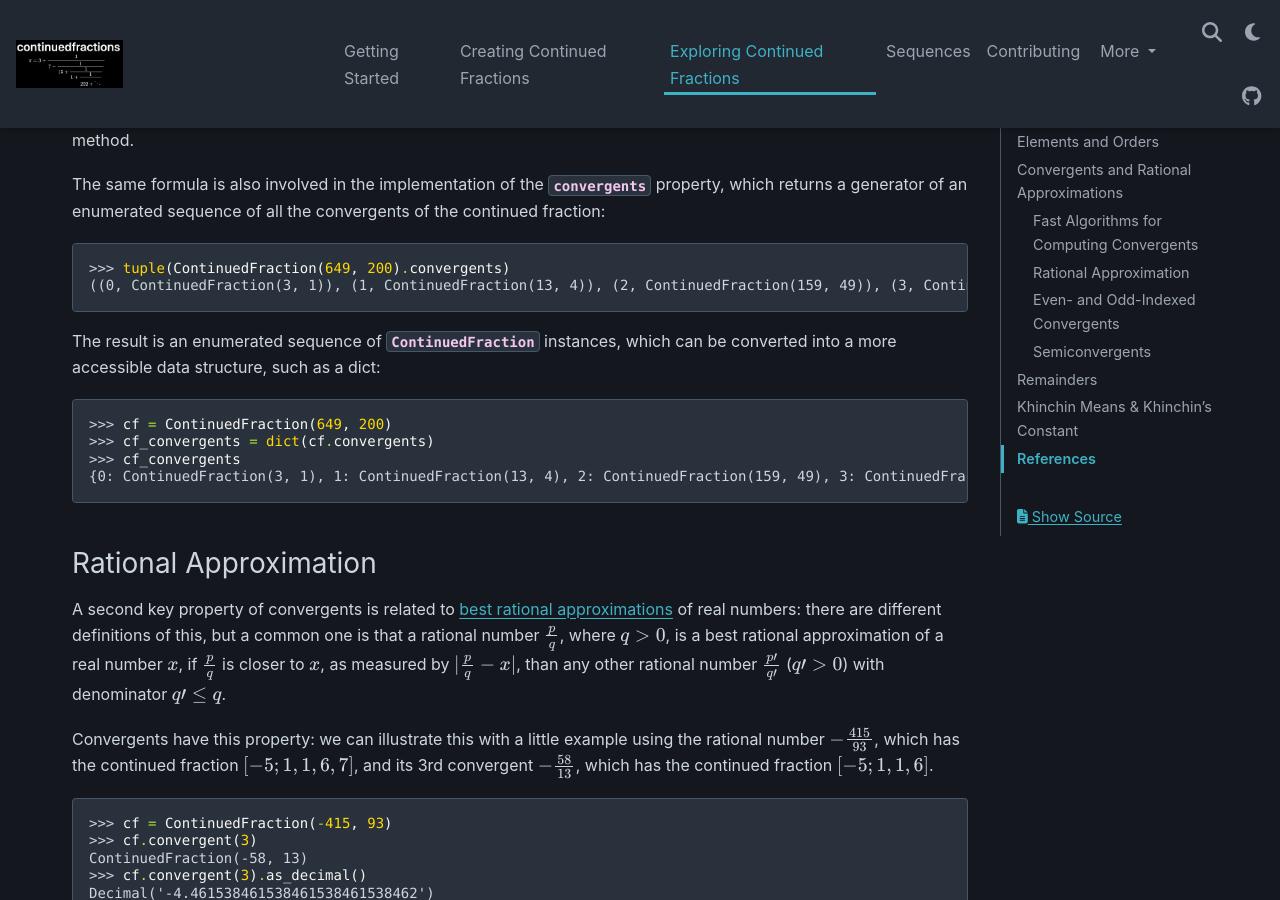
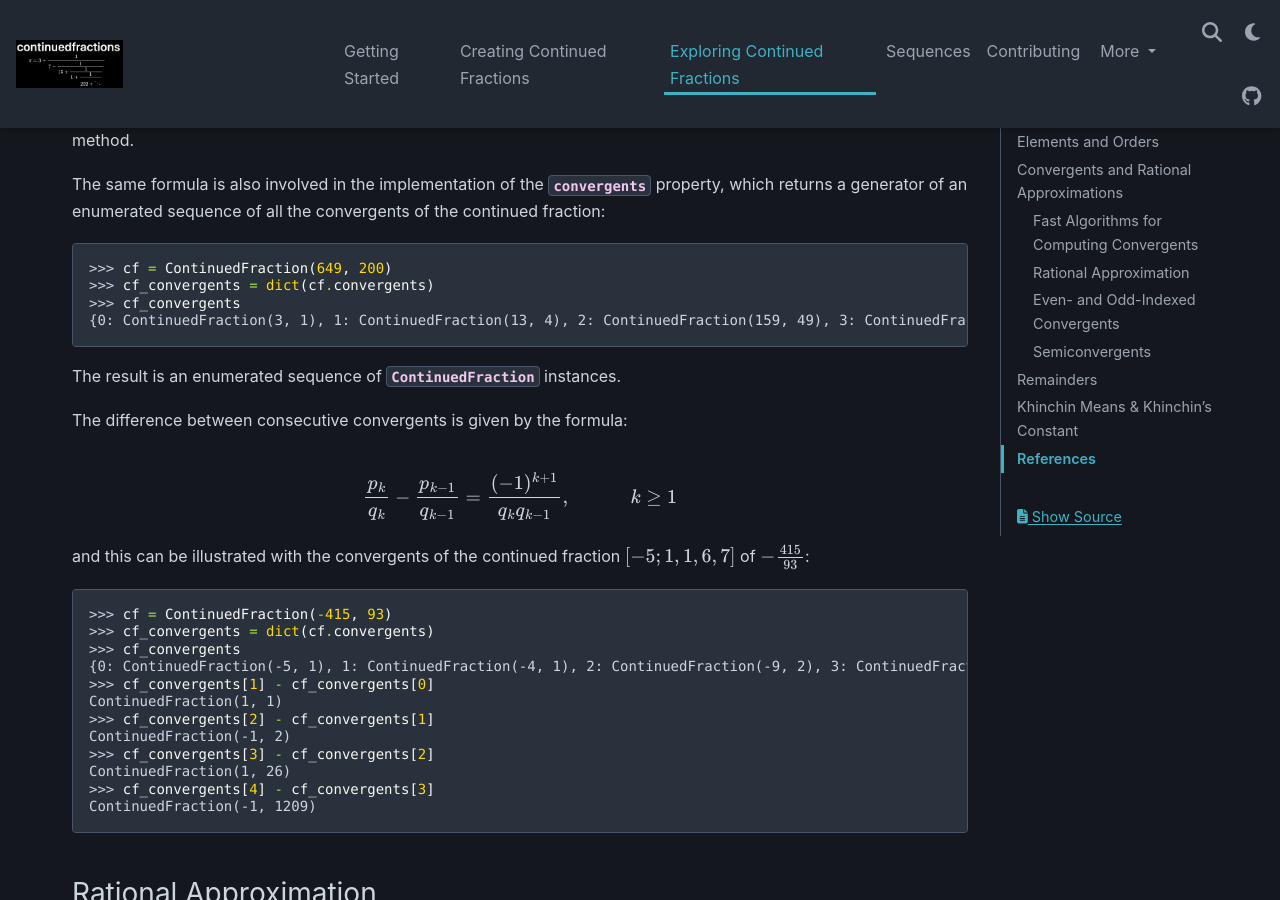
Before and after one commit to sr-murthy/continuedfractions, a Sphinx documentation site: the page built from docs/sources/exploring-continued-fractions.rst, in a window 1280 px wide and 900 px high, scrolled down 2681 px. Built offline with Sphinx 7.4.7 and the PyData theme 0.15.4, drawn with Linux system fonts in a browser that asks for light colours; nearby versions of some CDN libraries; some of the changed text lies outside the part shown.

Commit message:
docs: fixes and improvements in the exploring continued fractions page

```diff
--- a/docs/sources/exploring-continued-fractions.rst
+++ b/docs/sources/exploring-continued-fractions.rst
@@ -108,17 +108,35 @@ The same formula is also involved in the implementation of the :py:attr:`~contin
 
 .. code:: python
 
-   >>> tuple(ContinuedFraction(649, 200).convergents)
-   ((0, ContinuedFraction(3, 1)), (1, ContinuedFraction(13, 4)), (2, ContinuedFraction(159, 49)), (3, ContinuedFraction(649, 200)))
-
-The result is an enumerated sequence of :py:class:`~continuedfractions.continuedfraction.ContinuedFraction` instances, which can be converted into a more accessible data structure, such as a dict:
-
-.. code:: python
-
    >>> cf = ContinuedFraction(649, 200)
    >>> cf_convergents = dict(cf.convergents)
    >>> cf_convergents
    {0: ContinuedFraction(3, 1), 1: ContinuedFraction(13, 4), 2: ContinuedFraction(159, 49), 3: ContinuedFraction(649, 200)}
+
+The result is an enumerated sequence of :py:class:`~continuedfractions.continuedfraction.ContinuedFraction` instances.
+
+The difference between consecutive convergents is given by the formula:
+
+.. math::
+
+   \frac{p_k}{q_k} - \frac{p_{k - 1}}{q_{k - 1}} = \frac{(-1)^{k + 1}}{q_kq_{k - 1}}, \hskip{3em} k \geq 1
+
+and this can be illustrated with the convergents of the continued fraction :math:`[-5; 1, 1, 6, 7]` of :math:`-\frac{415}{93}`:
+
+.. code:: python
+
+   >>> cf = ContinuedFraction(-415, 93)
+   >>> cf_convergents = dict(cf.convergents)
+   >>> cf_convergents
+   {0: ContinuedFraction(-5, 1), 1: ContinuedFraction(-4, 1), 2: ContinuedFraction(-9, 2), 3: ContinuedFraction(-58, 13), 4: ContinuedFraction(-415, 93)}
+   >>> cf_convergents[1] - cf_convergents[0]
+   ContinuedFraction(1, 1)
+   >>> cf_convergents[2] - cf_convergents[1]
+   ContinuedFraction(-1, 2)
+   >>> cf_convergents[3] - cf_convergents[2]
+   ContinuedFraction(1, 26)
+   >>> cf_convergents[4] - cf_convergents[3]
+   ContinuedFraction(-1, 1209)
 
 .. _exploring-continued-fractions.rational-approximation:
 
@@ -232,24 +250,24 @@ Now, the decimal value of ``ContinuedFraction.from_elements(1, *[2] * 100)`` is
 Even- and Odd-Indexed Convergents
 ---------------------------------
 
-The even- and odd-indexed convergents behave differently: the even-indexed convergents :math:`C_0,C_2,C_4,\ldots` strictly increase from below :math:`x`, while the odd-indexed convergents :math:`C_1,C_3,C_5,\ldots` strictly decrease from above :math:`x`, both at a decreasing rate. This is captured by the formula for the difference between consecutive convergents:
+The even- and odd-indexed convergents behave differently: the even-indexed convergents :math:`C_0,C_2,C_4,\ldots` strictly increase from below :math:`x`, while the odd-indexed convergents :math:`C_1,C_3,C_5,\ldots` strictly decrease from above :math:`x`, both at a decreasing rate. This is captured by the formula:
 
 .. math::
 
-   \frac{p_k}{q_k} - \frac{p_{k - 1}}{q_{k - 1}} = \frac{(-1)^{k + 1}}{q_kq_{k - 1}}, \hskip{3em} k \geq 1
+   \frac{p_k}{q_k} - \frac{p_{k - 2}}{q_{k - 2}} = \frac{(-1)^ka_k}{q_kq_{k - 2}}, \hskip{3em} k \geq 2
 
 The :py:class:`~continuedfractions.continuedfraction.ContinuedFraction` class provides properties for generating even-indexed convergents (:py:attr:`~continuedfractions.continuedfraction.ContinuedFraction.even_convergents`) and odd-indexed convergents (:py:attr:`~continuedfractions.continuedfraction.ContinuedFraction.odd_convergents`), as illustrated below.
 
 .. code:: python
 
-   >>> tuple(ContinuedFraction(649, 200).even_convergents)
-   ((0, ContinuedFraction(3, 1)), 2: ContinuedFraction(159, 49)))
-   >>> tuple(ContinuedFraction(649, 200).odd_convergents)
-   ((1, ContinuedFraction(13, 4)), (3, ContinuedFraction(649, 200)))
+   >>> dict(ContinuedFraction(649, 200).even_convergents)
+   {0: ContinuedFraction(3, 1), 2: ContinuedFraction(159, 49)}
+   >>> dict(ContinuedFraction(649, 200).odd_convergents)
+   {1: ContinuedFraction(13, 4), 3: ContinuedFraction(649, 200)}
 
 As with :py:attr:`~continuedfractions.continuedfraction.ContinuedFraction.convergents` the results are generators of enumerated sequences of :py:class:`~continuedfractions.continuedfraction.ContinuedFraction` instances, where the enumeration is by convergent index.
 
-The different behaviour of even- and odd-indexed convergents can be illustrated by a :py:class:`~continuedfractions.continuedfraction.ContinuedFraction` approximation of :math:`\sqrt{2}` with one hundred 2s in the tail:
+The different behaviour of even- and odd-indexed convergents can be illustrated by a :py:class:`~continuedfractions.continuedfraction.ContinuedFraction` approximation of :math:`\sqrt{2}` with one hundred 2s in the tail, using dictionaries to store the even- and odd-indexed convergents:
 
 .. code:: python
 
@@ -263,8 +281,8 @@ The different behaviour of even- and odd-indexed convergents can be illustrated
    >>> cf.as_decimal()
    Decimal('1.414213562373095048801688724209698078569671875376948073176679737990732478462093522589829309077750929')
    #
-   # Look at the differences between consecutive even-indexed convergents
-   >>> cf_even_convergents = tuple(cf.even_convergents)
+   # Differences between consecutive even-indexed convergents
+   >>> cf_even_convergents = dict(cf.even_convergents)
    >>> cf_even_convergents[2] - cf_even_convergents[0]
    >>> ContinuedFraction(2, 5)
    >>> cf_even_convergents[4] - cf_even_convergents[2]
@@ -276,8 +294,8 @@ The different behaviour of even- and odd-indexed convergents can be illustrated
    >>> cf_even_convergents[10] - cf_even_convergents[8]
    >>> ContinuedFraction(2, 5654885)
    #
-   # Look at the differences between consecutive odd-indexed convergents
-   >>> cf_odd_convergents = tuple(cf.odd_convergents)
+   # Differences between consecutive odd-indexed convergents
+   >>> cf_odd_convergents = dict(cf.odd_convergents)
    >>> cf_odd_convergents[3] - cf_odd_convergents[1]
    >>> ContinuedFraction(-1, 12)
    >>> cf_odd_convergents[5] - cf_odd_convergents[3]
@@ -404,15 +422,10 @@ It is also possible to get all of the remainders at once using the :py:attr:`~co
 
 .. code:: python
 
-   >>> tuple(cf.remainders)
-   ((3, ContinuedFraction(4, 1)), (2, ContinuedFraction(49, 4)), (1, ContinuedFraction(200, 49)), (0, ContinuedFraction(649, 200)))
-
-As with convergents the result is a generator of an enumerated sequence of :py:class:`~continuedfractions.continuedfraction.ContinuedFraction` instances, which can be converted into something more accessible, such as a dict:
-
-.. code:: python
-
    >>> dict(ContinuedFraction('3.245').remainders)
    {3: ContinuedFraction(4, 1), 2: ContinuedFraction(49, 4), 1: ContinuedFraction(200, 49), 0: ContinuedFraction(649, 200)}
+
+As with convergents the result is a generator of an enumerated sequence of :py:class:`~continuedfractions.continuedfraction.ContinuedFraction` instances.
 
 Using the simple continued fraction of :math:`\frac{649}{200}` we can verify that these remainders are mathematically correct.
 
```
